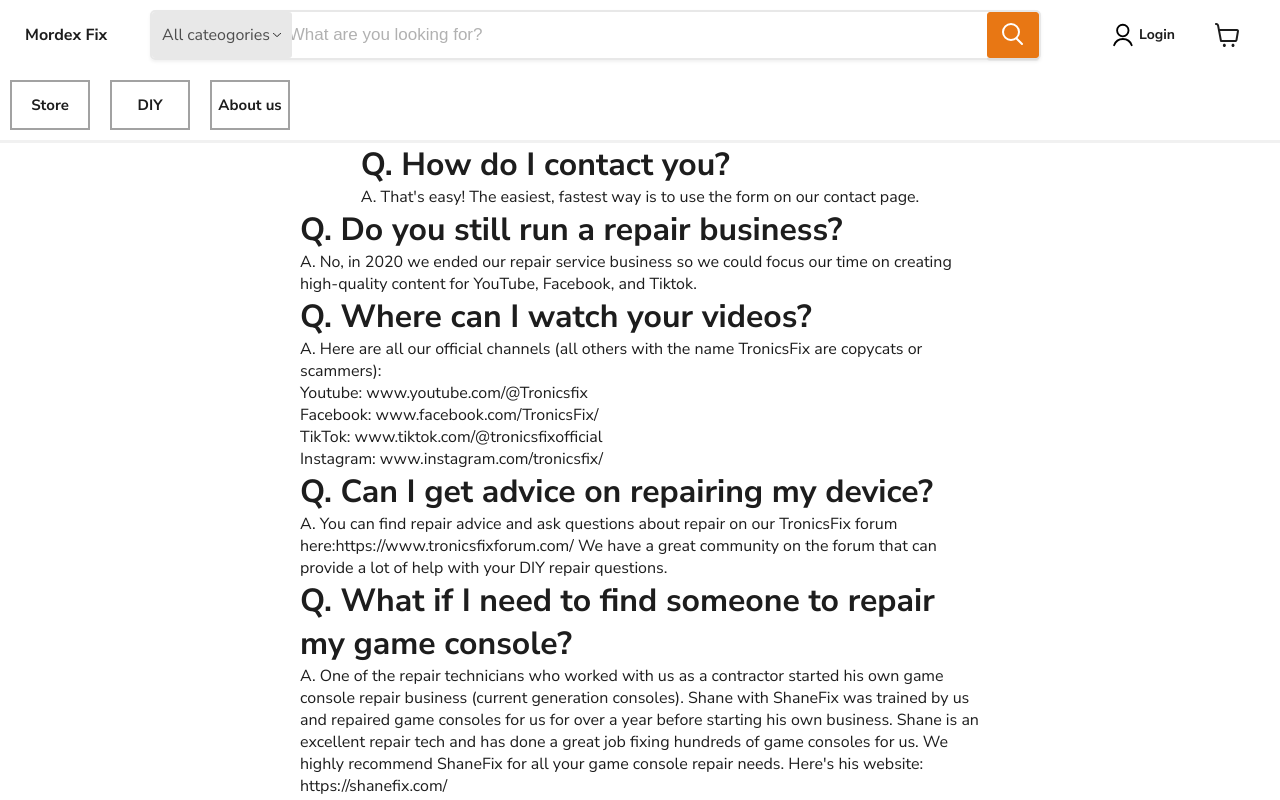
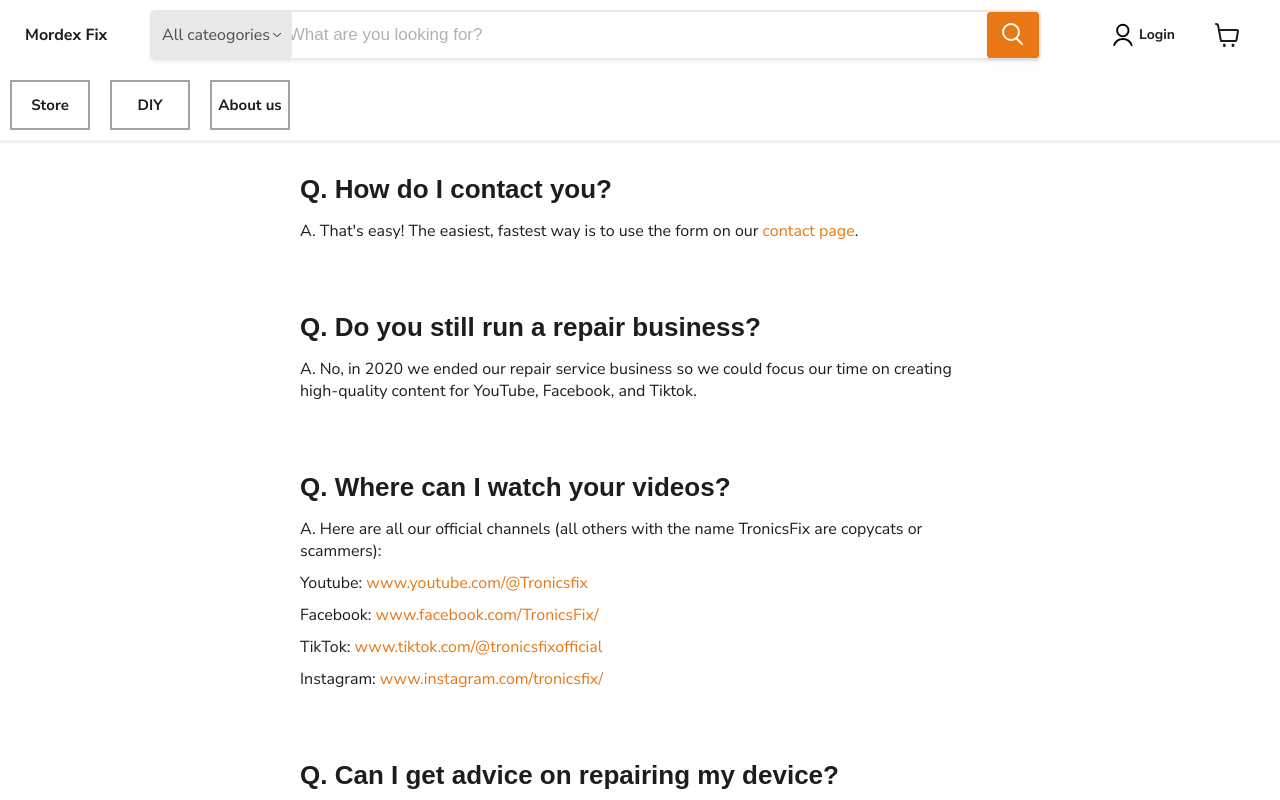
Before and after one commit to MauricioStrang/mordexfix-ecommerce, a Next.js app: page /faq in a window 1280 px wide. Shown: the top 800 px of the page. Built offline with nearby package versions, Linux system fonts and the light colour scheme.

Commit message:
finished faq page

```diff
--- a/src/app/faq/faq.module.css
+++ b/src/app/faq/faq.module.css
@@ -1,3 +1,4 @@
+
 .container{
     margin-top: 100px;
     display: flex;
@@ -5,9 +6,37 @@
 }
 
 .wrapper{
+    font-family: Montserrat, sans-serif;
     display: flex;
     flex-direction: column;
     justify-content: center;
-    align-items: center;
     width: 680px;
 }
+
+.mainTitle{
+    width: 100%;
+    display: flex;
+    justify-content: center;
+    margin-bottom: 40px;
+    font-size: 30px;
+}
+
+.question{
+    margin-bottom: 60px;
+}
+
+.title{
+    font-size: 26px;
+    font-weight: bold;
+    margin-bottom: 15px;
+}
+
+.desc{
+    font-family: var(--font-nunito-sans), sans-serif;
+    text-decoration: dotted;
+    margin-bottom: 10px;
+}
+
+.decor{
+    color: #E87714;
+}
--- a/src/app/faq/page.jsx
+++ b/src/app/faq/page.jsx
@@ -4,41 +4,41 @@
   return (
     <div className={styles.container}>
         <div className={styles.wrapper}>
-            <h1>FAQ</h1>
+            <h1 className={styles.mainTitle}>FAQ</h1>
 
-            <div className={styles.titleContainer}>
-              <h1 className={styles.title}>Q. How do I contact you?</h1>
-              <p>A. That's easy! The easiest, fastest way is to use the form on our <a href="">contact page.</a></p>
+            <div className={styles.question}>
+              <h1 className={styles.title}> Q. How do I contact you?</h1>
+              <p className={styles.desc}>A. That's easy! The easiest, fastest way is to use the form on our <a href="" className={styles.decor}>contact page</a>.</p>
             </div>
 
-            <div>
-              <h1>Q. Do you still run a repair business?</h1>
-              <p>A. No, in 2020 we ended our repair service business so we could focus our time on creating high-quality content for YouTube, Facebook, and Tiktok. </p>
+            <div className={styles.question} >
+              <h1 className={styles.title}>Q. Do you still run a repair business?</h1>
+              <p className={styles.desc}>A. No, in 2020 we ended our repair service business so we could focus our time on creating high-quality content for YouTube, Facebook, and Tiktok. </p>
             </div>
 
-            <div>
-              <h1>Q. Where can I watch your videos?</h1>
-              <p>A. Here are all our official channels (all others with the name TronicsFix are copycats or scammers):</p>
-              <p>Youtube:  <a href="">www.youtube.com/@Tronicsfix</a></p>
-              <p>Facebook: <a href="">www.facebook.com/TronicsFix/</a></p>
-              <p>TikTok: <a href="">www.tiktok.com/@tronicsfixofficial</a></p>
-              <p>Instagram: <a href="">www.instagram.com/tronicsfix/</a></p>
+            <div className={styles.question}>
+              <h1 className={styles.title}>Q. Where can I watch your videos?</h1>
+              <p className={styles.desc}>A. Here are all our official channels (all others with the name TronicsFix are copycats or scammers):</p>
+              <p className={styles.desc}>Youtube:  <a href="" className={styles.decor}>www.youtube.com/@Tronicsfix</a></p>
+              <p className={styles.desc}>Facebook: <a href="" className={styles.decor}>www.facebook.com/TronicsFix/</a></p>
+              <p className={styles.desc}>TikTok: <a href="" className={styles.decor}>www.tiktok.com/@tronicsfixofficial</a></p>
+              <p className={styles.desc}> Instagram: <a href="" className={styles.decor}>www.instagram.com/tronicsfix/</a></p>
             </div>
 
-            <div>
-              <h1>Q. Can I get advice on repairing my device?</h1>
-              <p>A. You can find repair advice and ask questions about repair on our TronicsFix forum here:
-                <a href="">https://www.tronicsfixforum.com/</a> We have a great community on the forum that can provide a lot of help with your DIY repair questions.</p>
+            <div className={styles.question}>
+              <h1 className={styles.title}>Q. Can I get advice on repairing my device?</h1>
+              <p className={styles.desc}>A. You can find repair advice and ask questions about repair on our TronicsFix forum here:
+                <a href="" className={styles.decor}>https://www.tronicsfixforum.com/</a> We have a great community on the forum that can provide a lot of help with your DIY repair questions.</p>
             </div>
 
-            <div>
-              <h1>Q. What if I need to find someone to repair my game console?</h1>
-              <p>A. One of the repair technicians who worked with us as a contractor started his own game console repair business (current generation consoles). Shane with ShaneFix was trained by us and repaired game consoles for us for over a year before starting his own business. Shane is an excellent repair tech and has done a great job fixing hundreds of game consoles for us. We highly recommend ShaneFix for all your game console repair needs. Here's his website: <a href="">https://shanefix.com/</a></p>
+            <div className={styles.question}>
+              <h1 className={styles.title}>Q. What if I need to find someone to repair my game console?</h1>
+              <p className={styles.desc}>A. One of the repair technicians who worked with us as a contractor started his own game console repair business (current generation consoles). Shane with ShaneFix was trained by us and repaired game consoles for us for over a year before starting his own business. Shane is an excellent repair tech and has done a great job fixing hundreds of game consoles for us. We highly recommend ShaneFix for all your game console repair needs. Here's his website: <a href="" className={styles.decor}>https://shanefix.com/</a></p>
             </div>
 
-            <div>
-              <h1>Q. Do you ever repair viewers' consoles for videos?</h1>
-              <p>A. Yes, sometimes we will buy a viewer's broken console to repair on a video. If you're interested in selling your console (or computer) to us for a video contact us using the form on our <a href="">contact page.</a></p>
+            <div className={styles.question}>
+              <h1 className={styles.title}>Q. Do you ever repair viewers' consoles for videos?</h1>
+              <p className={styles.desc}>A. Yes, sometimes we will buy a viewer's broken console to repair on a video. If you're interested in selling your console (or computer) to us for a video contact us using the form on our <a href="" className={styles.decor}>contact page.</a></p>
             </div>
         </div>
     </div>
```
